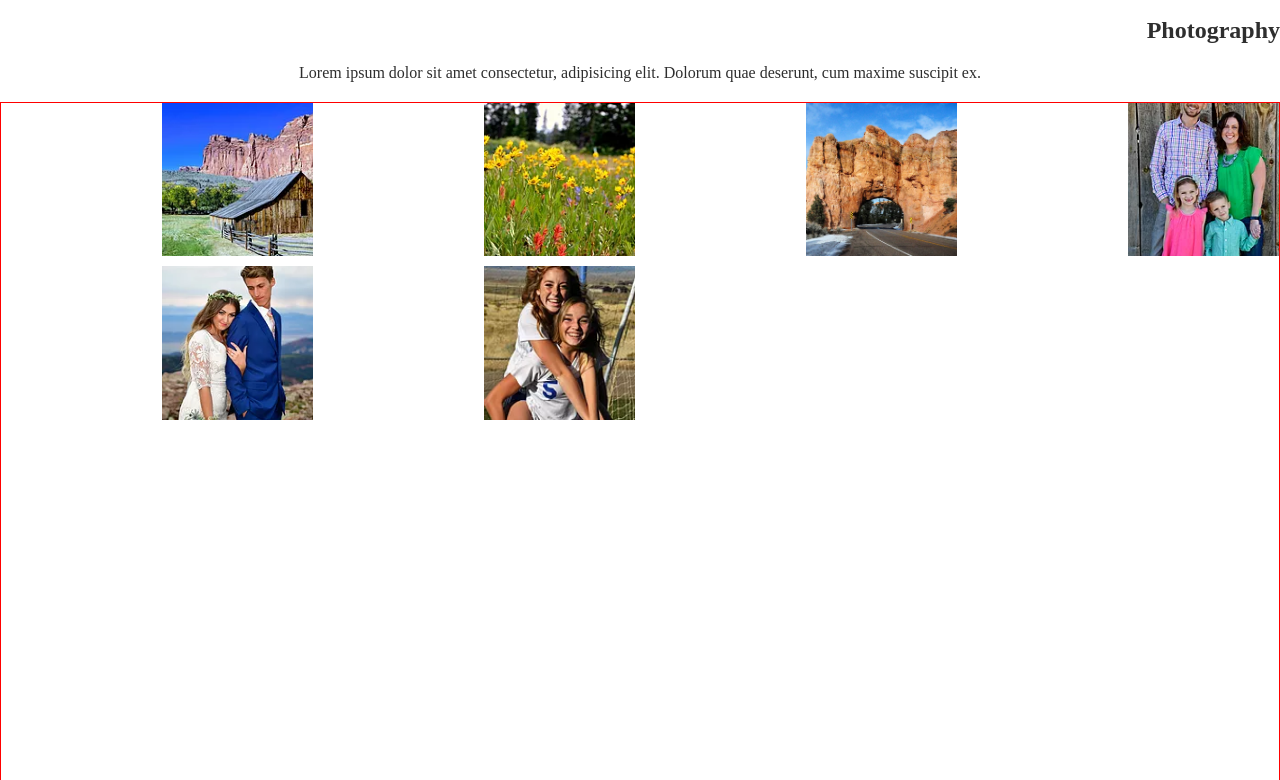
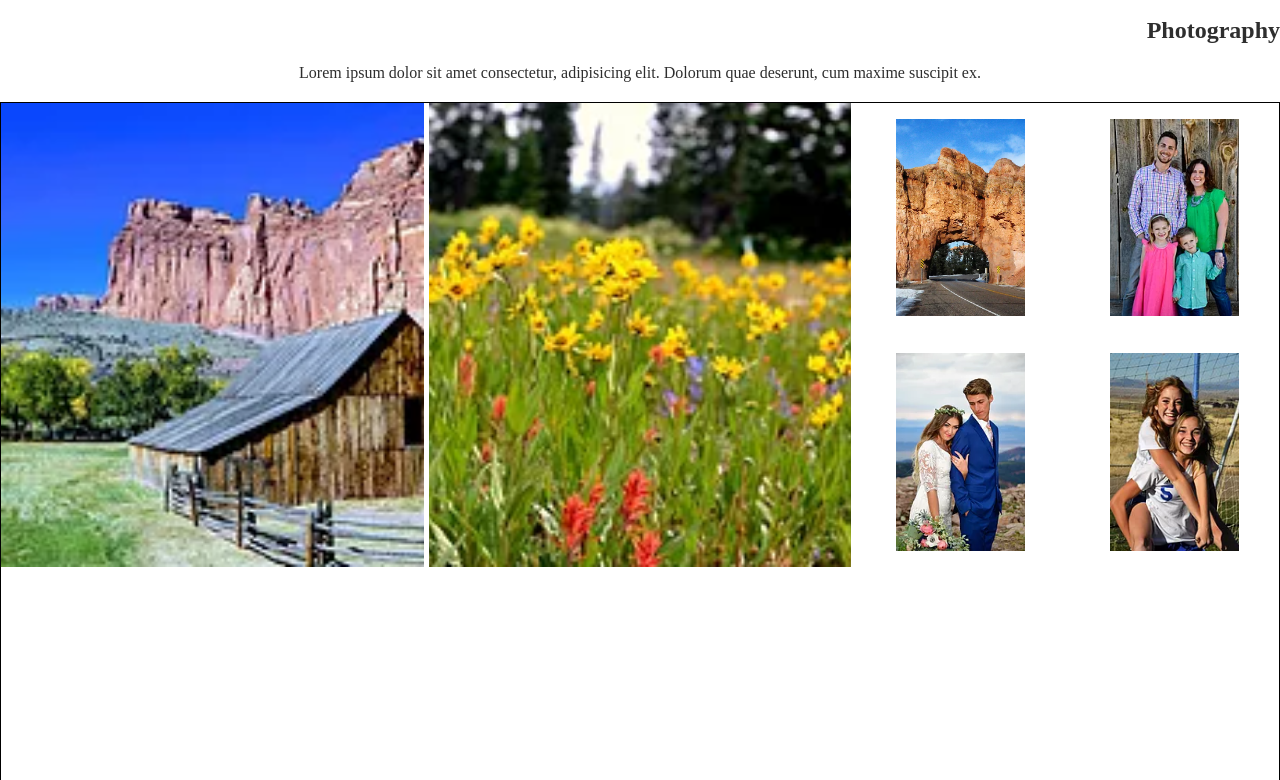
Before and after one commit to SkyCHarris/Your-Story-Utah, a plain HTML site: page index.html in a window 1280 px wide. Shown: the part 900-1680 px from the top of the page. Drawn offline with Linux system fonts and the light colour scheme.

Commit message:
switch back from img to figure tags, erase white space with margin: 0 on grid items, place first two grid items

```diff
--- a/css/style.css
+++ b/css/style.css
@@ -114,17 +114,32 @@ button {
 
 .main_div3_photography_box {
     display: grid;
-    grid-template-columns: repeat(8, 1fr);
-    grid-template-rows: repeat(8, 12vw);
-    grid-gap: 10px;
-    border: 1px red solid;
-    margin: auto;
+    grid-template-columns: repeat(6, 1fr);
+    grid-template-rows: repeat(6, 1fr);
+    grid-gap: 5px;
+    border: 1px black solid;
 }
 
 .gallery__img {
     width: 100%;
     height: 100%;
     object-fit: cover;
+}
+
+.gallery__item--1 {
+    grid-column-start: 1;
+    grid-column-end: 3;
+    grid-row-start: 1;
+    grid-row-end: 3;
+    margin: 0px;
+}
+
+.gallery__item--2 {
+    grid-column-start: 3;
+    grid-column-end: 5;
+    grid-row-start: 1;
+    grid-row-end: 3;
+    margin: 0px;
 }
 
 /* main_div4 Canvas Art */
--- a/index.html
+++ b/index.html
@@ -53,24 +53,24 @@
         <h2 class="header3">Photography</h2>
         <p>Lorem ipsum dolor sit amet consectetur, adipisicing elit. Dolorum quae deserunt, cum maxime suscipit ex.</p>
         <div class="main_div3_photography_box">
-            <img class="gallery__item gallery__item--1">
+            <figure class="gallery__item gallery__item--1">
                 <img src="images/utah_cliffs.webp" class="gallery__img" alt="Image 1">
-              </img>
-              <img class="gallery__item gallery__item--2">
+              </figure>
+              <figure class="gallery__item gallery__item--2">
                 <img src="images/wildflowers.webp" class="gallery__img" alt="Image 2">
-              </img>
-              <img class="gallery__item gallery__item--3">
+              </figure>
+              <figure class="gallery__item gallery__item--3">
                 <img src="images/zion_arch.webp" class="gallery__img" alt="Image 3">
-              </img>
-              <img class="gallery__item gallery__item--4">
+              </figure>
+              <figure class="gallery__item gallery__item--4">
                 <img src="images/family_photo.webp" class="gallery__img" alt="Image 4">
-              </img>
-              <img class="gallery__item gallery__item--5">
+              </figure>
+              <figure class="gallery__item gallery__item--5">
                 <img src="images/braden_jessie.webp" class="gallery__img" alt="Image 5">
-              </img>
-              <img class="gallery__item gallery__item--6">
+              </figure>
+              <figure class="gallery__item gallery__item--6">
                 <img src="images/girls_soccer.webp" class="gallery__img" alt="Image 6">
-              </img>
+              </figure>
         </div>
     </div>
     <div class="main_div4">
```
